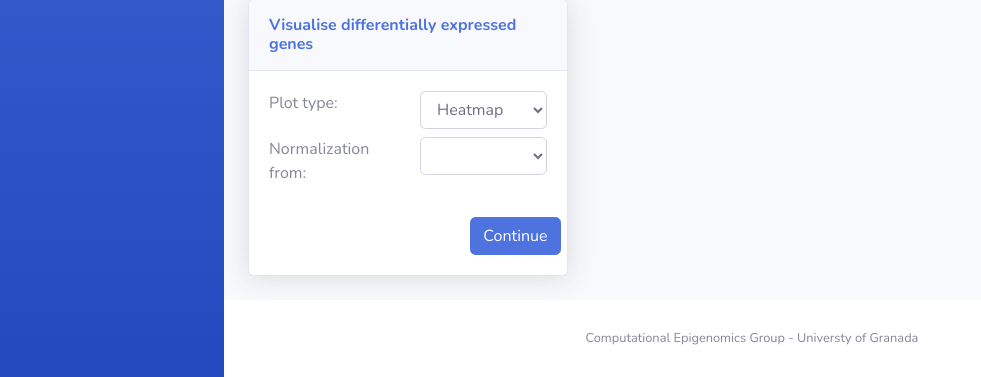
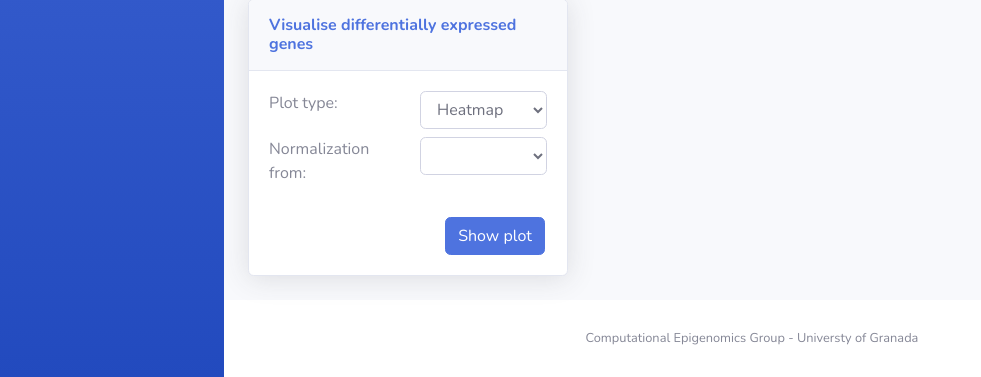
Before and after one commit to sert23/conDE, a Django app: template templates/DE_result.html in a window 1280 px wide. Shown: the part 785-1162 px from the top of the page, without its empty margins (0-981 px from the left). Run offline with Django 3.2, Linux system fonts and the light colour scheme; the template is opened without the code that fills it, so the values that code supplies are empty; parts of the project's set-up code (start-up, migrations or seed data) failed here and were passed over; some libraries are stand-ins or nearby versions.

Commit message:
Change "continue" button to "show plot"

```diff
--- a/templates/DE_result.html
+++ b/templates/DE_result.html
@@ -159,15 +159,15 @@
                     </div>
                     <br>
                     <div class="row">
-                        <div class="col-lg-8">
+                        <div class="col-lg-7">
 
                         </div>
 
-                        <div class="col-lg-2">
+                        <div class="col-lg-5">
 
                             <input type="hidden" name="job_id" id="job_id" value="{{ job_id }}">
                             <input type="hidden" name="consensus" id="consensus" value=true>
-                            <a href="#" id="con_plot_link" target="_blank"> <button type="button"  id="consensus_plot_button" class="btn btn-primary" >Continue</button></a>
+                            <a href="#" id="con_plot_link" target="_blank"> <button type="button"  id="consensus_plot_button" class="btn btn-primary" >Show plot</button></a>
 
 
                         </div>
```
